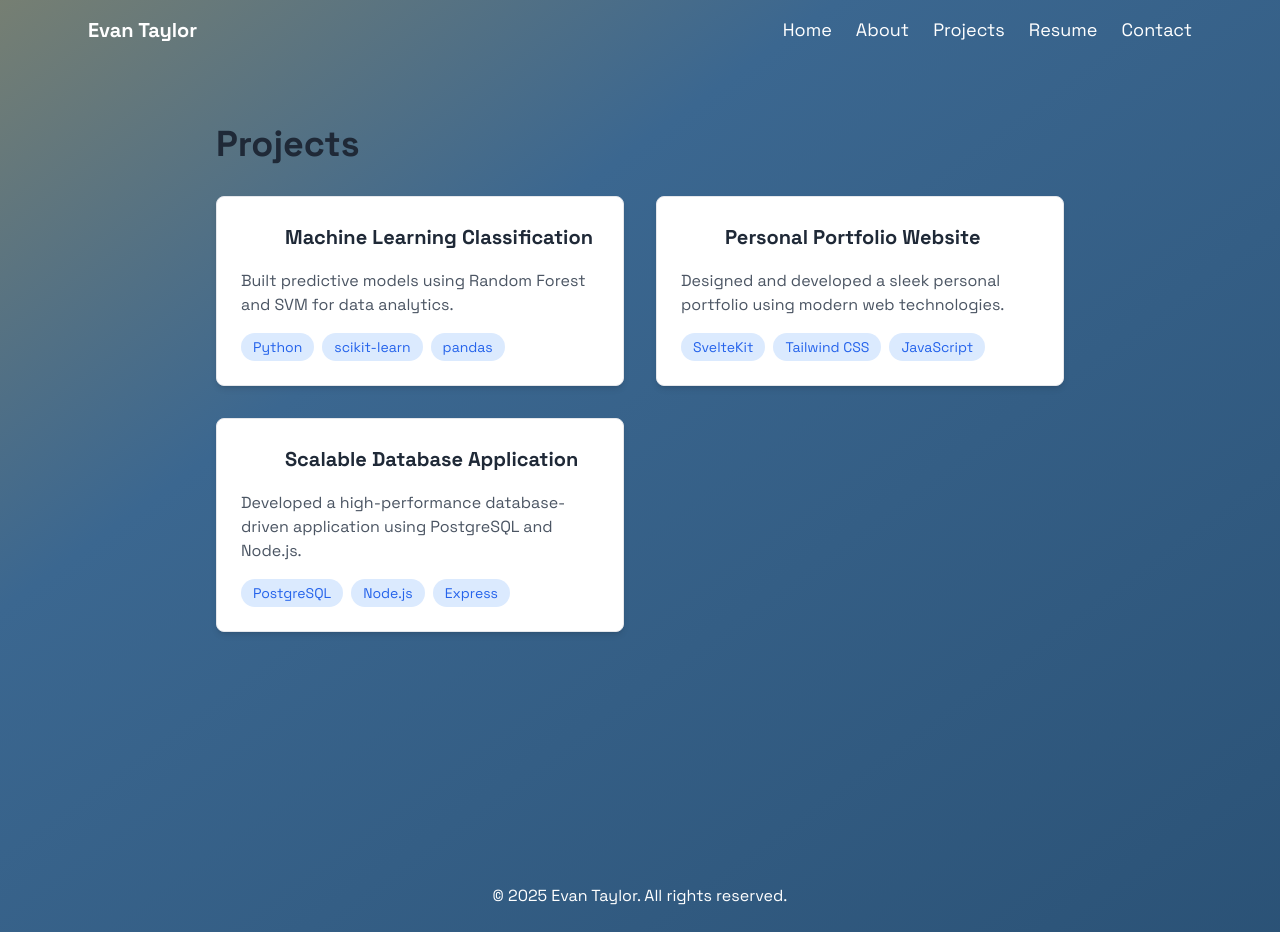
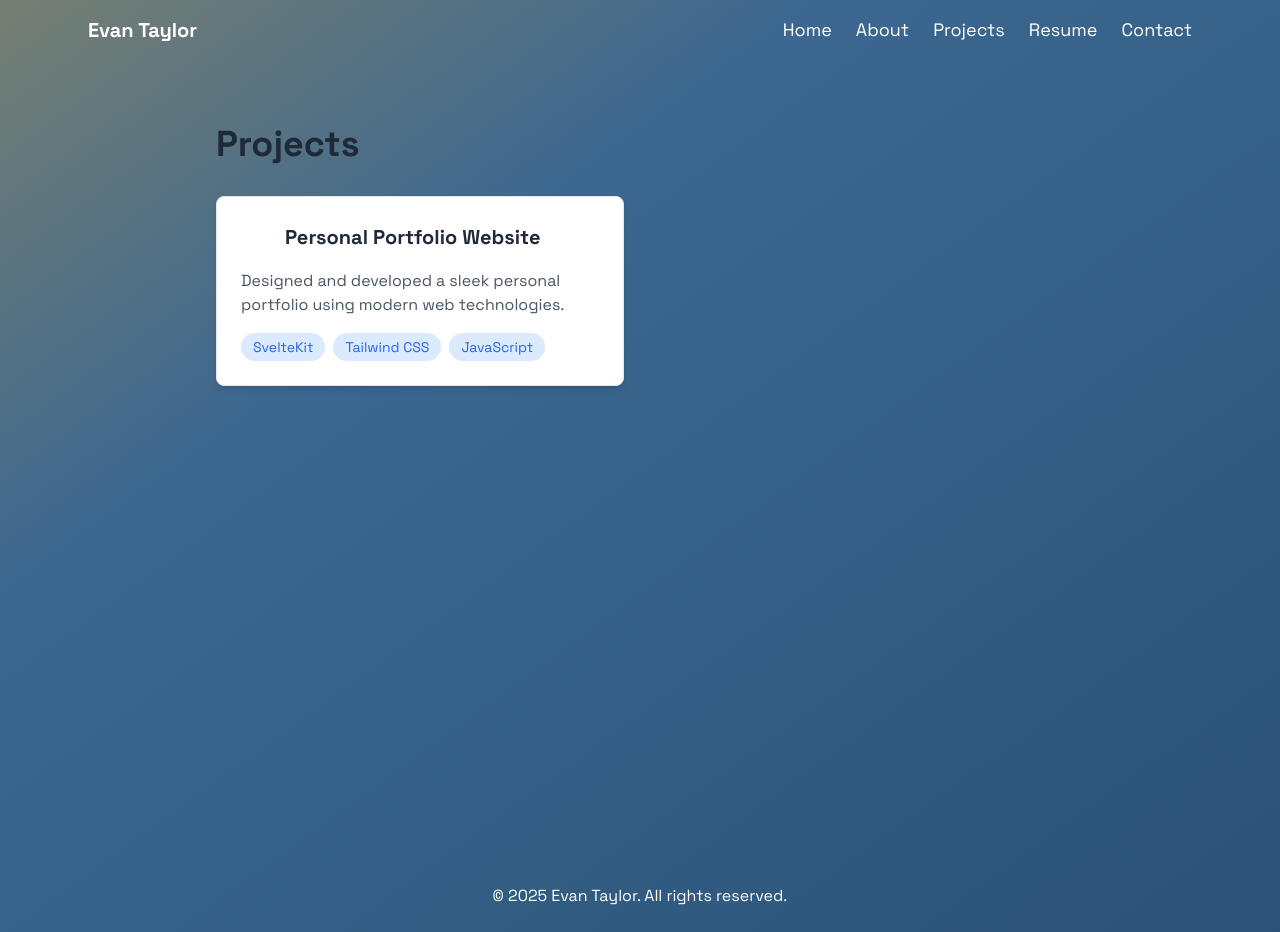
Before and after one commit to evan-taylor/Website, a SvelteKit app: page /projects in a window 1280 px wide. Built offline with nearby package versions, Linux system fonts and the light colour scheme.

Commit message:
Fix projects page

```diff
--- a/src/routes/projects/+page.svelte
+++ b/src/routes/projects/+page.svelte
@@ -6,14 +6,14 @@
   import { Code, Terminal, Database, Sparkles } from "lucide-svelte";
 
   const projects = [
-    {
-      id: "ml-classification",
-      title: "Machine Learning Classification",
-      description:
-        "Built predictive models using Random Forest and SVM for data analytics.",
-      tech: ["Python", "scikit-learn", "pandas"],
-      icon: Terminal
-    },
+    // {
+    //   id: "ml-classification",
+    //   title: "Machine Learning Classification",
+    //   description:
+    //     "Built predictive models using Random Forest and SVM for data analytics.",
+    //   tech: ["Python", "scikit-learn", "pandas"],
+    //   icon: Terminal
+    // },
     {
       id: "portfolio-website",
       title: "Personal Portfolio Website",
@@ -21,15 +21,16 @@
         "Designed and developed a sleek personal portfolio using modern web technologies.",
       tech: ["SvelteKit", "Tailwind CSS", "JavaScript"],
       icon: Code
-    },
-    {
-      id: "database-app",
-      title: "Scalable Database Application",
-      description:
-        "Developed a high-performance database-driven application using PostgreSQL and Node.js.",
-      tech: ["PostgreSQL", "Node.js", "Express"],
-      icon: Database
     }
+    // },
+    // {
+    //   id: "database-app",
+    //   title: "Scalable Database Application",
+    //   description:
+    //     "Developed a high-performance database-driven application using PostgreSQL and Node.js.",
+    //   tech: ["PostgreSQL", "Node.js", "Express"],
+    //   icon: Database
+    // }
   ];
 
   onMount(() => {
```
